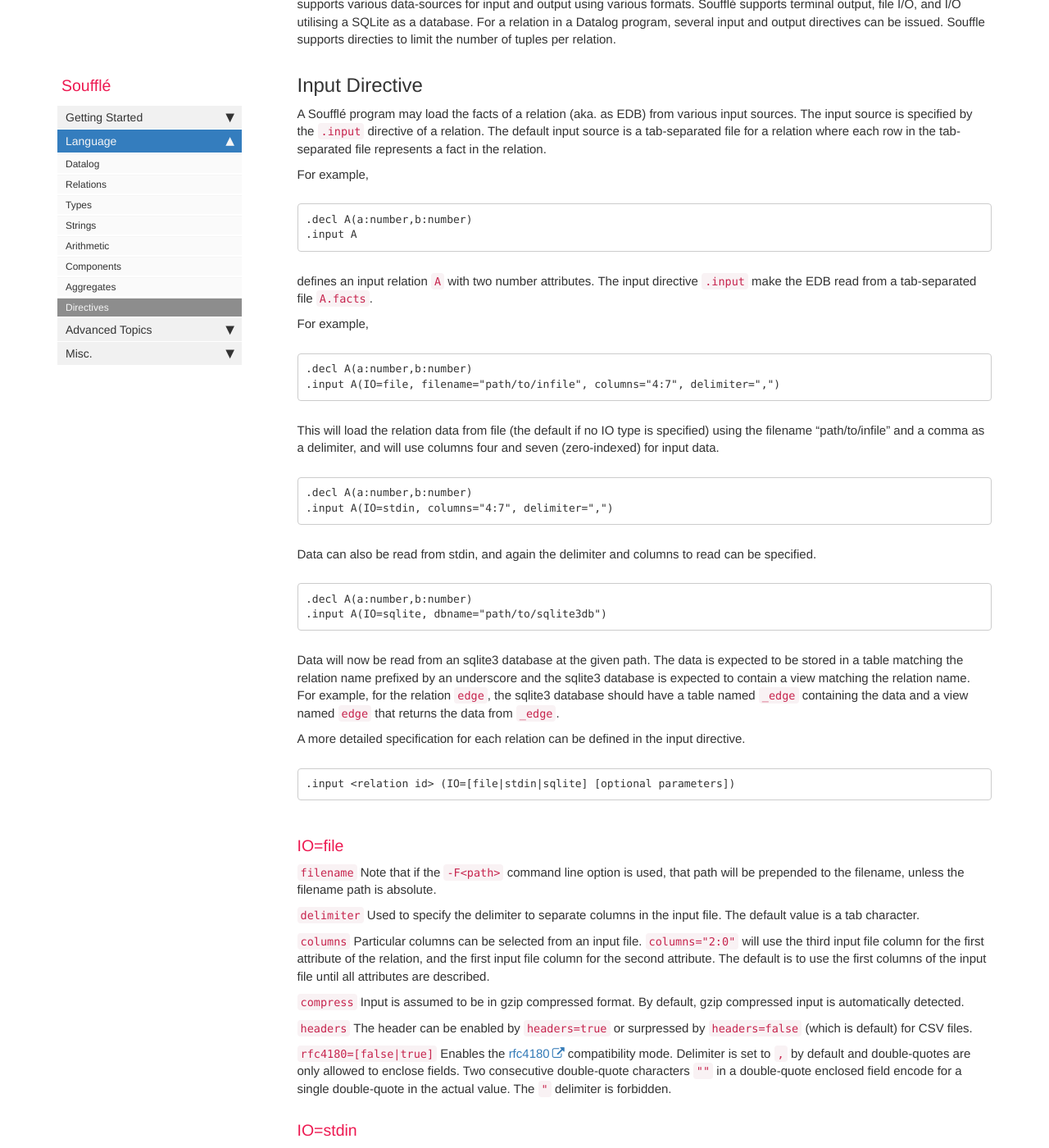
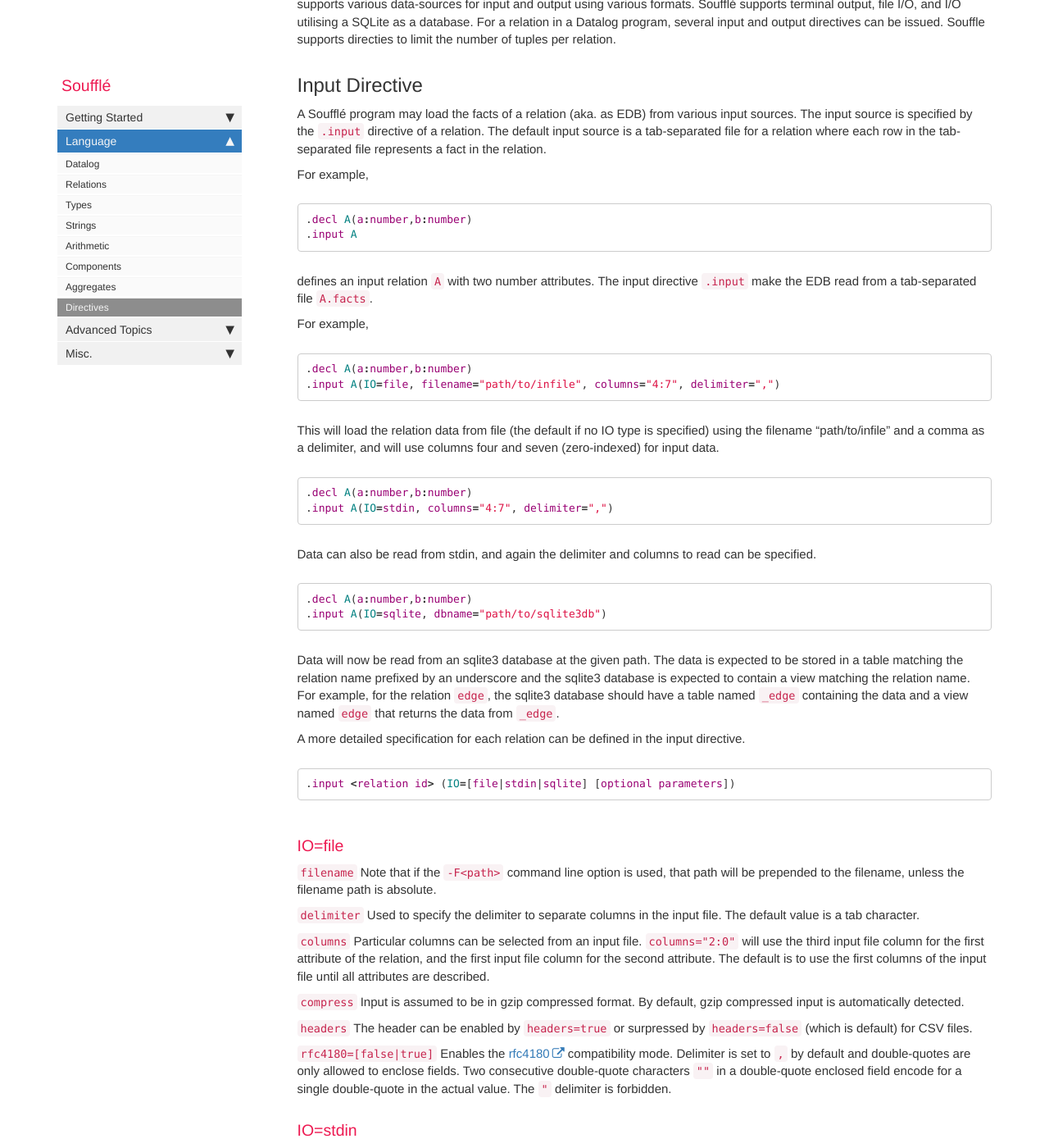
Before and after one commit to souffle-lang/souffle-lang.github.io, a Jekyll site: the page built from pages/docs/directives.md, in a window 1280 px wide and 1400 px high, scrolled down 738 px. Shown: the whole window at 82% size. Built offline with Jekyll 4.4.1, drawn with Linux system fonts in a browser that asks for light colours; comment, search, counter and statistics services are not loaded; some of the changed text lies outside the part shown.

Commit message:
Update directives.md

````diff
--- a/pages/docs/directives.md
+++ b/pages/docs/directives.md
@@ -18,7 +18,7 @@ The default input source is a tab-separated file for a relation where
 each row in the tab-separated file represents a fact in the relation.
 
 For example,
-```
+```prolog
 .decl A(a:number,b:number)
 .input A
 ```
@@ -28,17 +28,17 @@ a tab-separated file `A.facts`.
 
 
 For example,
-```
+```prolog
 .decl A(a:number,b:number)
 .input A(IO=file, filename="path/to/infile", columns="4:7", delimiter=",")
 ```
 This will load the relation data from file (the default if no IO type is specified) using the filename "path/to/infile" and a comma as a delimiter, and will use columns four and seven (zero-indexed) for input data.
-```
+```prolog
 .decl A(a:number,b:number)
 .input A(IO=stdin, columns="4:7", delimiter=",")
 ```
 Data can also be read from stdin, and again the delimiter and columns to read can be specified.
-```
+```prolog
 .decl A(a:number,b:number)
 .input A(IO=sqlite, dbname="path/to/sqlite3db")
 ```
@@ -50,7 +50,7 @@ sqlite3 database should have a table named `_edge` containing the data and a
 view named `edge` that returns the data from `_edge`.
 
 A more detailed specification for each relation can be defined in the input directive.
-```
+```prolog
 .input <relation id> (IO=[file|stdin|sqlite] [optional parameters])
 ```
 
@@ -85,24 +85,24 @@ The path to the sqlite3 database. Note that if the `-F<path>` command line optio
 The output relations of a Datalog program are, by default, written to a tab separated file with name `<relation name>.csv`, located in the current directory. If the parameter `-D<output-dir>` is given then the default output directory will be changed to that given. `-D-` can be used to redirect all output to stdout.
 
 For example, the relation
-```
+```prolog
 .decl result(a:number, b:number, c:symbol)
 .output result
 ```
 has three number columns that are written to the file `result.csv` in the current directory, or `<output-dir>` when using the flag `-D <output-dir>`.
 
 As for input more detailed specification for each relation can be defined in the output directive. For example,
-```
+```prolog
 .decl A(a:number,b:number)
 .output A(IO=file, filename="path/to/outfile", delimiter=":")
 ```
 This will store the relation data to file (the default if no IO type is specified) using the filename "path/to/outfile" and a colon as a delimiter.
-```
+```prolog
 .decl A(a:number,b:number)
 .output A(IO=stdout, delimiter=",")
 ```
 Data can also be sent to stdout, and again the delimiter can be specified.
-```
+```prolog
 .decl A(a:number,b:number)
 .output A(IO=sqlite, dbname="path/to/sqlite3db")
 ```
@@ -112,7 +112,7 @@ This is backed by a database table to store the symbol table and a table to stor
 
 The output can be parameterised:
 
-```
+```prolog
 .output <relation id> (IO=[file|stdout|sqlite] [optional parameters])
 ```
 
@@ -142,7 +142,7 @@ Attributes types are signed numbers, unsigned numbers, float, strings, and recor
 
 Records are written in a recursive format for input and output directives. A recursive data-structure is expanded completely
 and printed.  For example:
-```
+```prolog
 .type List = [data:number, next:List]
 .decl A(l:List,y:number)
 A([1,[2,[3,nil]]],10).
@@ -159,7 +159,7 @@ l	y
 ```
 
 To read or write arbitrary complex records and symbols without ambiguity, you may use the `rfc4180=true` I/O option. For example:
-```
+```prolog
 .type ListOfSymbols = [data:symbol, next:ListOfSymbols]
 .decl A(l:ListOfSymbols,y:symbol,z:number)
 A(["comma=,",["double-quote=\"",["space= ",["bracket=]",["nil",nil]]]]],"double-quote=\" comma=,",10).
@@ -198,7 +198,7 @@ used for debugging purposes only.
 The main application for the limit-size directive is to debug non-terminating or slow-terminating programs.
 After the limit-size directive is set, the program will terminate early and the output of the program
 can be inspected.  For example, the program
-```
+```prolog
 .decl A(x:number)
 A(1).
 A(x+1) :- A(x), x< 1000.
@@ -250,12 +250,12 @@ directive_value ::= STRING | IDENT | NUMBER | 'true' | 'false'
 
 ### Legacy Syntax
 Older versions supported I/O qualifiers in the relation declaration such as
-```
+```prolog
 .decl A(x:number, y:symbol) input
 .decl B(x:number, y:symbol) output
 ```
 that should be rewritten to
-```
+```prolog
 .decl A(x:number, y:symbol)
 .input A
 .decl B(x:number, y:symbol)
````
